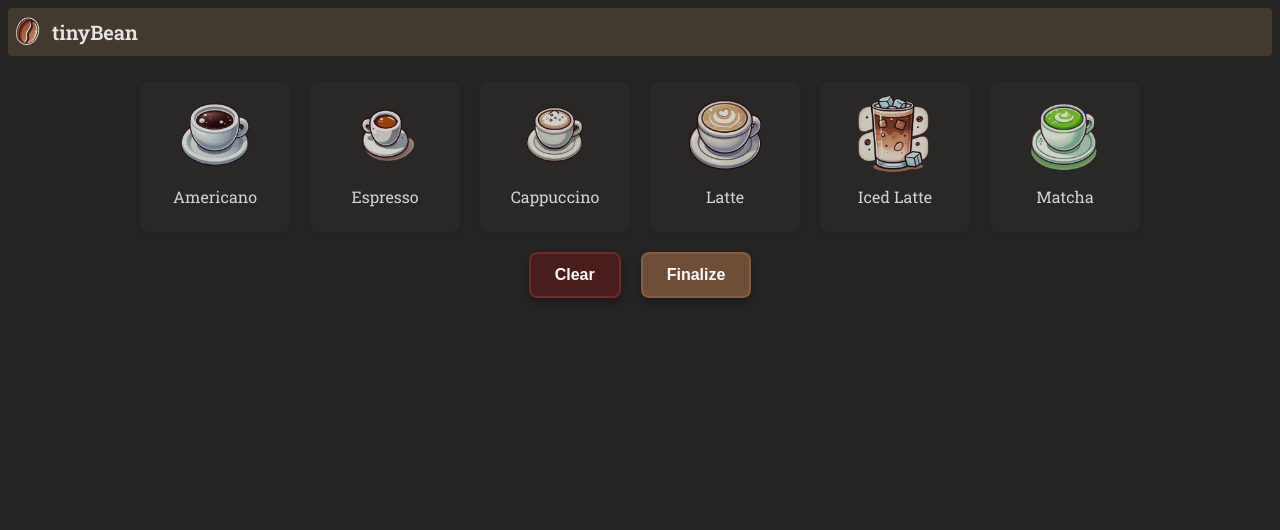
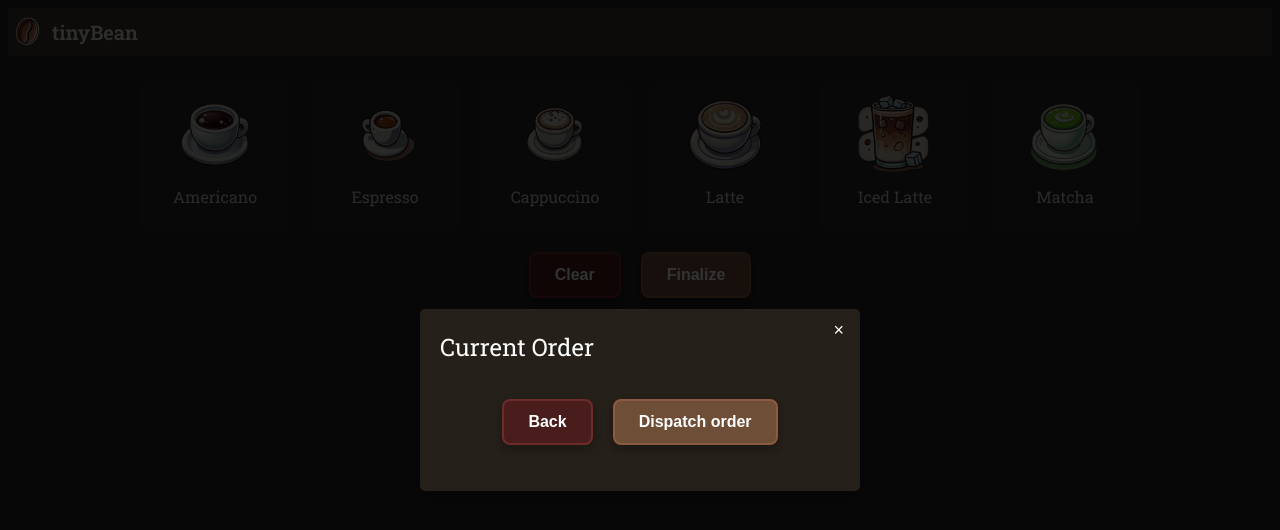
Before and after one commit to toandeaf/tiny_bean, a React (Vite) app in the folder ui/: page /orders/place in a window 1280 px wide. Both pictures are taken after a click on the button "Finalize". Shown: the top 530 px of the page. Built offline with nearby package versions, Linux system fonts and the light colour scheme.

Commit message:
Finalizer modal

```diff
--- a/ui/src/components/Buttons/Button.tsx
+++ b/ui/src/components/Buttons/Button.tsx
@@ -1,9 +1,9 @@
 import { FC } from 'react'
 
 interface Props {
-  text: string
-  action: () => void
-  primary: boolean
+  text?: string
+  action?: () => void
+  primary?: boolean
 }
 
 const Button: FC<Props> = ({ text, action, primary }) => {
--- a/ui/src/components/Buttons/ModalButton.tsx
+++ b/ui/src/components/Buttons/ModalButton.tsx
@@ -1,31 +1,24 @@
 import { FC, useState } from 'react'
-import { Option } from '../../types/types.ts'
 import { ModalTriggerProps } from '../Modal/Modal.tsx'
+import '../Buttons/Button.css'
+import Button from './Button.tsx'
 
-interface Props<T> {
-  option: Option<T>
+interface Props {
+  title: string
   modal: FC<ModalTriggerProps>
-  isSelected: boolean
+  primary: boolean
 }
 
-const ModalButton = <T,>({ option, modal, isSelected }: Props<T>) => {
+const ModalButton: FC<Props> = ({ title, modal, primary }) => {
   const [isModalOpen, setIsModalOpen] = useState(false)
 
   return (
     <>
-      <button
-        className={`modal-button ${isSelected ? 'selected' : ''}`}
-        onClick={() => setIsModalOpen(true)}
-      >
-        <div className={'modal-button-elements'}>
-          <img
-            className={'modal-button-image'}
-            src={option.imageSrc}
-            alt={option.title}
-          />
-          <div>{option.title}</div>
-        </div>
-      </button>
+      <Button
+        text={title}
+        action={() => setIsModalOpen(true)}
+        primary={primary}
+      />
       {modal({ isModalOpen, setIsModalOpen })}
     </>
   )
--- a/ui/src/components/Configs/Extras/Extras.tsx
+++ b/ui/src/components/Configs/Extras/Extras.tsx
@@ -3,8 +3,8 @@ import addOns from '../../../assets/addons.png'
 import AddOnsModal from './AddOns/AddOnsModal.tsx'
 import note from '../../../assets/notepad.png'
 import NoteModal from './Notes/NoteModal.tsx'
-import ModalButton from '../../Buttons/ModalButton.tsx'
 import { useOrderStore } from '../../../data/orderState.ts'
+import OptionModal from '../../Options/OptionModal.tsx'
 
 const Extras = () => {
   const { order } = useOrderStore()
@@ -15,13 +15,13 @@ const Extras = () => {
     <div className={'extras-container'}>
       <span>Extras</span>
       <div className={'extras-buttons'}>
-        <ModalButton
+        <OptionModal
           key={'Add-ons'}
           option={{ title: 'Add-ons', imageSrc: addOns, value: 'add-ons' }}
           modal={AddOnsModal}
           isSelected={order.extras.length > 0}
         />
-        <ModalButton
+        <OptionModal
           key={'Notes'}
           option={{ title: 'Notes', imageSrc: note, value: 'notes' }}
           modal={NoteModal}
--- a/ui/src/components/OverallOrder/OverallOrder.tsx
+++ b/ui/src/components/CurrentOrder/CurrentOrder.tsx
@@ -1,8 +1,8 @@
 import { useOrderStore } from '../../data/orderState.ts'
-import './OverallOrder.css'
+import './CurrentOrder.css'
 import { ORDER_MAP } from '../../data/orderOptions.ts'
 
-const OverallOrder = () => {
+const CurrentOrder = () => {
   const { overallOrder } = useOrderStore()
   return (
     <div className={'overall-order-container'}>
@@ -22,4 +22,4 @@ const OverallOrder = () => {
   )
 }
 
-export default OverallOrder
+export default CurrentOrder
--- /dev/null
+++ b/ui/src/components/CurrentOrder/CurrentOrderModal.tsx
@@ -0,0 +1,40 @@
+import ActionButtons from '../Buttons/ActionButtons.tsx'
+import Modal, { ModalTriggerProps } from '../Modal/Modal.tsx'
+import { FC } from 'react'
+import { useOrderStore } from '../../data/orderState.ts'
+import CurrentOrder from './CurrentOrder.tsx'
+
+const CurrentOrderModal: FC<ModalTriggerProps> = ({
+  isModalOpen,
+  setIsModalOpen,
+}) => {
+  const { clearOrders } = useOrderStore()
+
+  return (
+    <Modal
+      isOpen={isModalOpen}
+      onClose={() => setIsModalOpen(false)}
+      title={'Current Order'}
+    >
+      <CurrentOrder />
+
+      <div className={'modal-buttons'}>
+        <ActionButtons
+          primaryText={'Dispatch order'}
+          primaryAction={() => {
+            // setField('notes', note)
+            // TODO dispatch order to server
+            setIsModalOpen(false)
+          }}
+          cancelText={'Back'}
+          cancelAction={() => {
+            clearOrders()
+            setIsModalOpen(false)
+          }}
+        />
+      </div>
+    </Modal>
+  )
+}
+
+export default CurrentOrderModal
--- /dev/null
+++ b/ui/src/components/Options/OptionModal.tsx
@@ -0,0 +1,38 @@
+import { FC, useState } from 'react'
+import { Option } from '../../types/types.ts'
+import { ModalTriggerProps } from '../Modal/Modal.tsx'
+import '../Buttons/Button.css'
+
+interface Props<T> {
+  option: Option<T>
+  modal: FC<ModalTriggerProps>
+  isSelected: boolean
+}
+
+const OptionModal = <T,>({ option, modal, isSelected }: Props<T>) => {
+  const [isModalOpen, setIsModalOpen] = useState(false)
+
+  return (
+    <>
+      <button
+        className={`modal-button ${isSelected ? 'selected' : ''}`}
+        onClick={() => setIsModalOpen(true)}
+      >
+        <div className={'modal-button-elements'}>
+          {option.imageSrc && (
+            <img
+              className={'modal-button-image'}
+              src={option.imageSrc}
+              alt={option.title}
+            />
+          )}
+
+          <div>{option.title}</div>
+        </div>
+      </button>
+      {modal({ isModalOpen, setIsModalOpen })}
+    </>
+  )
+}
+
+export default OptionModal
--- a/ui/src/components/OrderOptionTypes/OrderOptionTypes.tsx
+++ b/ui/src/components/Options/OrderTypes.tsx
@@ -3,7 +3,7 @@ import { ORDER_MAP } from '../../data/orderOptions.ts'
 import { OrderType } from '../../types/types.ts'
 import { DEFAULT_ORDER, useOrderStore } from '../../data/orderState.ts'
 
-const OrderOptionTypes = () => {
+const OrderTypes = () => {
   const { setOrder } = useOrderStore()
 
   const handleCardClick = (orderType: OrderType) => {
@@ -21,4 +21,4 @@ const OrderOptionTypes = () => {
   )
 }
 
-export default OrderOptionTypes
+export default OrderTypes
--- a/ui/src/pages/OrderPlacePage/OrderPlacePage.tsx
+++ b/ui/src/pages/OrderPlacePage/OrderPlacePage.tsx
@@ -2,8 +2,10 @@ import './OrderPlacePage.css'
 import Banner from '../../components/Banner.tsx'
 import { useOrderStore } from '../../data/orderState.ts'
 import SelectionCard from '../../components/Selection/SelectionCard.tsx'
-import OrderOptionTypes from '../../components/OrderOptionTypes/OrderOptionTypes.tsx'
+import OrderTypes from '../../components/Options/OrderTypes.tsx'
 import ActionButtons from '../../components/Buttons/ActionButtons.tsx'
+import ModalButton from '../../components/Buttons/ModalButton.tsx'
+import CurrentOrderModal from '../../components/CurrentOrder/CurrentOrderModal.tsx'
 
 const OrderPlacePage = () => {
   const { order, clearOrders } = useOrderStore()
@@ -23,12 +25,17 @@ const OrderPlacePage = () => {
               alignItems: 'center',
             }}
           >
-            <OrderOptionTypes />
+            <OrderTypes />
             <ActionButtons
-              primaryText={'Finalize'}
               cancelText={'Clear'}
-              primaryAction={() => {}}
               cancelAction={clearOrders}
+              primaryOverride={
+                <ModalButton
+                  primary={true}
+                  title={'Finalize'}
+                  modal={CurrentOrderModal}
+                />
+              }
             />
           </div>
         )}
```
Also changed, not shown: ui/src/components/Buttons/ActionButtons.tsx (+4 -4 lines), ui/src/components/CurrentOrder/CurrentOrder.css (renamed from ui/src/components/OverallOrder/OverallOrder.css), ui/src/components/Options/index.ts (added).
